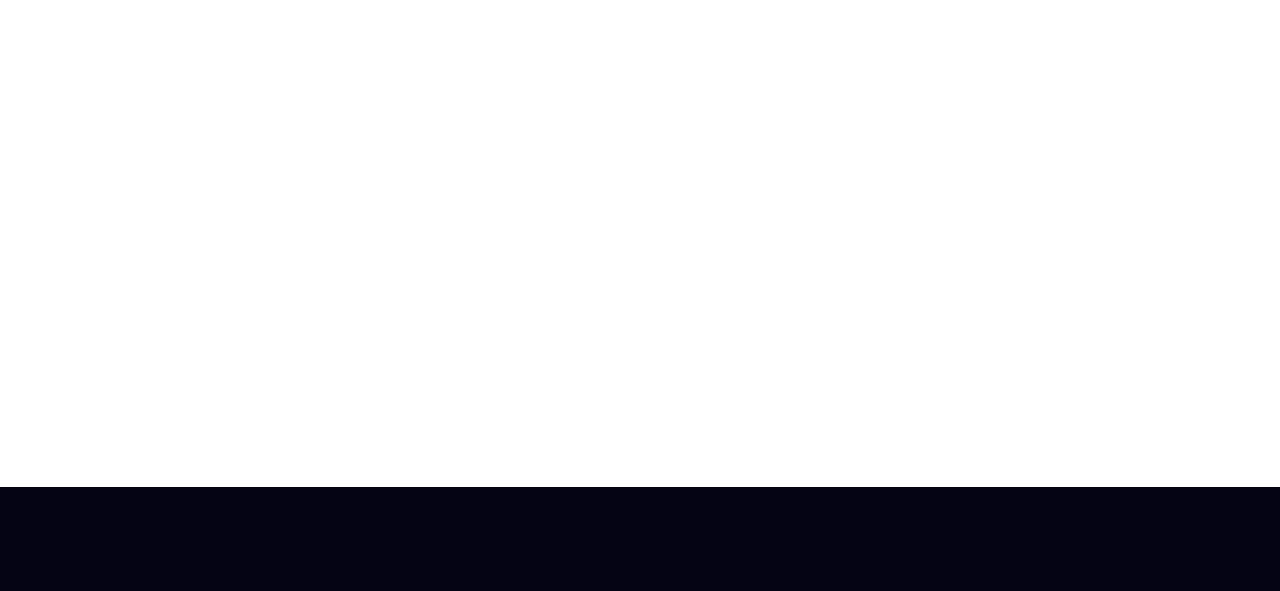
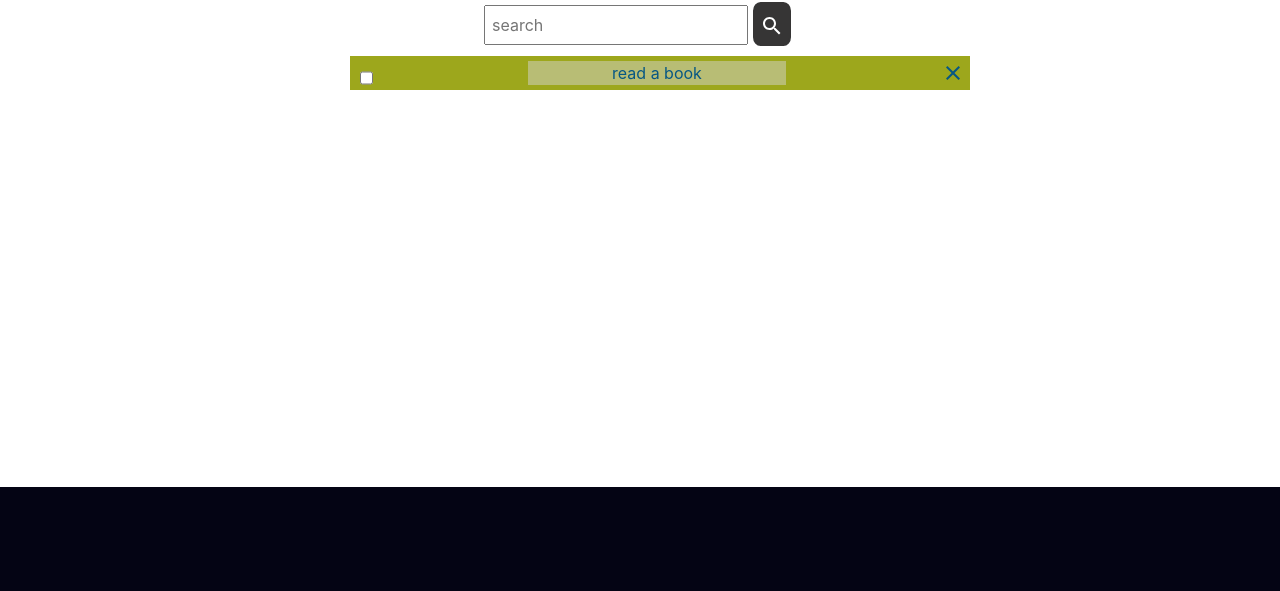
Before and after one commit to seema1311/ReactJSProject, a React app: page /todo in a window 1280 px wide. Shown: the part 209-800 px from the top of the page. Built offline with nearby package versions, Linux system fonts and the light colour scheme.

Commit message:
added todo list

```diff
--- a/package.json
+++ b/package.json
@@ -16,6 +16,7 @@
     "node-sass": "^4.14.1",
     "prop-types": "^15.7.2",
     "react": "^17.0.1",
+    "react-bootstrap": "^1.4.3",
     "react-dom": "^17.0.1",
     "react-flags": "^0.1.13",
     "react-pro-sidebar": "^0.5.0",
--- a/src/Components/HeaderAndFooter.js
+++ b/src/Components/HeaderAndFooter.js
@@ -9,6 +9,7 @@ import PersonAddIcon from '@material-ui/icons/PersonAdd';
 import AccountCircleIcon from '@material-ui/icons/AccountCircle';
 import PowerSettingsNewIcon from '@material-ui/icons/PowerSettingsNew';
 import FiberManualRecordIcon from '@material-ui/icons/FiberManualRecord';
+import ViewListIcon from '@material-ui/icons/ViewList';
 function TopFooter(props){
    const [button,setButton]=React.useState(false);
        console.log("TopFooter")
@@ -49,6 +50,7 @@ function TopFooter(props){
                               <MenuItem icon={<VisibilityIcon/>}><Link to="/users" className="links">show Users</Link></MenuItem>
                               <MenuItem icon={<PersonAddIcon/>}><Link to="/user/register" className="links">add User</Link></MenuItem>
                               <MenuItem icon={<AccountCircleIcon />}><Link to="/Profile" className="links">change Profile</Link></MenuItem>
+                              <MenuItem icon={<ViewListIcon />}><Link to="/todo" className="links">Todos</Link></MenuItem>
                               <MenuItem icon={<ExitToAppIcon/>}><Link to="/" onClick={props.onLogout} className="links">Exit</Link></MenuItem>
                             </Menu>
                           </ProSidebar>}
--- a/src/Components/Login.js
+++ b/src/Components/Login.js
@@ -1,5 +1,12 @@
 import React from 'react'
 import { Link } from 'react-router-dom';
+const hocLogin= (Componet)=>{
+     function NewFun(props){
+            const [value,setValue]=React.useState(0)
+             return (<Componet {...props} value={value}/>)
+     }
+     return NewFun
+}
 function Login(props){
         const username=React.useRef();
         const password=React.useRef();
@@ -19,7 +26,7 @@ function Login(props){
             </div>
         </div>)
 }
-export default Login
+export default hocLogin(Login)
 
 // {
             //  !this.props.valid ?<p style={{color:"red"}}>Login error !!!!</p>:<div></div>
--- a/src/Components/Main.js
+++ b/src/Components/Main.js
@@ -5,6 +5,7 @@ import Register from "./register";
 import Login from "./Login";
 import Home from "./home"
 import Photo from "./photos";
+import Todo from "./todo";
 import {_photos} from "../data/photo"
 import def from "../photos/default.png";
 import ErrorBoundary from './error'
@@ -90,16 +91,21 @@ function userLogin(user,pass){
                 <Suspense fallback={<div>Loading....</div>}>
                 <CounterContext.Provider value={
                      {
-                             count,
+                             count:count,
                              increment:()=>setCount(count+1)
-                     }
-                }>
+                     } }
+
+                >
                 <Users onGetUsers={getuser}  {...props}/>
                 </CounterContext.Provider>
                 </Suspense>
 
                )}/>
+               <Route exact path ="/todo" render= {({history})=> (
 
+                <Todo />
+
+                )}/>
              <div className="footer"></div>
              </ErrorBoundary>
              </div>)
--- a/src/Components/Pagination.js
+++ b/src/Components/Pagination.js
@@ -77,7 +77,6 @@ function Pagination(props) {
       const totalPages1 = totalPages;
       const currentPage1 = currentPage;
       const pageNeighbours1 = pageNeighbours;
-
       const totalNumbers = (pageNeighbours1 * 2) + 3;
       const totalBlocks = totalNumbers + 2;
 
@@ -119,7 +118,7 @@ function Pagination(props) {
 
       return(
           <Fragment>
-          { console.log("HOC "+JSON.stringify(props))}
+          { console.log("HOC "+(props.value.increment))}
             <nav aria-label="Countries Pagination">
               <ul className="pagination">
 
@@ -164,7 +163,9 @@ Pagination.propTypes = {
   totalRecords: PropTypes.number.isRequired,
   pageLimit: PropTypes.number,
   pageNeighbours: PropTypes.number,
-  onPageChanged: PropTypes.func
+  onPageChanged: PropTypes.func,
+  count: PropTypes.number,
+  increment:PropTypes.func
 };
 
 export default withCounter(React.memo(Pagination));
--- /dev/null
+++ b/src/Components/todo.js
@@ -0,0 +1,100 @@
+import React, {Component, useEffect} from 'react';
+import Button from 'react-bootstrap/Button';
+import ClearIcon from '@material-ui/icons/Clear';
+import SearchIcon from '@material-ui/icons/Search';
+function Todo(props){
+const [list, setList]=React.useState([{id:1,value:"read a book",checked:false}])
+const [add,setAdd]=React.useState(false)
+const [searchList,setSearchList]=React.useState(list)
+const item=React.useRef("")
+
+const addItem = (evt)=>{
+	console.log("addItem")
+	evt.preventDefault();
+	const input=item.current.value;
+	if(input !== '' ){
+		const li = list.filter((item)=>item.value.toLowerCase().startsWith(input.toLowerCase()))
+        if(li.length===0){
+	    const userInput = {
+		id : Math.random(),
+		value : input,
+		checked: false
+	    };
+		setList([...list,userInput])
+		setAdd(true)
+        }
+	else {
+		   setSearchList(li)
+		   setAdd(false)
+	     }
+	}
+	evt.target.elements.text.value=""
+}
+
+const updateList=()=> {
+	console.log("update")
+	setAdd(false)
+	const input=item.current.value;
+	if(input==="")
+	setSearchList(list)
+	else
+	{
+     const li = list.filter((item)=>item.value.toLowerCase().startsWith(input.toLowerCase()))
+	setSearchList(li)
+	}
+}
+
+// const handleCheck=(index) =>{
+
+// 	const li = [...list];
+// 	li[index].checked=!li[index].checked
+// 	const status=li[index].checked
+// 	setList(li)
+// 	if(status===true)
+// 	document.getElementById(index).style.textDecoration="line-through"
+// 	else
+// 	document.getElementById(index).style.textDecoration="none"
+// }
+
+const deleteItem=(key)=>{
+	setList((pre)=>pre.filter(item => item.id !=key))
+	setSearchList((pre)=>pre.filter(item => item.id !=key))
+	console.log("delete"+ JSON.stringify(list))
+}
+	return(  <div className="todo">
+             <h1>TODO LIST</h1>
+
+		     <form onSubmit={addItem}>
+             <input placeholder="search" name="text" ref={item} onChange={(evt)=>{evt.preventDefault();updateList()}}/>
+             <button
+			 variant="dark"
+			 size="lg"
+			 >
+			  <SearchIcon/>
+			</button>
+		</form>
+
+
+		<ul>
+		{add  && list.map(((item,index)=><div className="toList">
+		 <input type="checkbox" className="check" />
+		 <li id={`${index}`} key={index}>{item.value}</li>
+		 <ClearIcon className="clearIcon" onClick={(evt)=>{deleteItem(item.id)}}/>
+		 </div>))
+		}
+        {!add && searchList.map(((item,index)=><div className="toList">
+		<input type="checkbox" className="check" />
+		<li id={`${index}`} key={index}>{item.value}</li>
+		<ClearIcon className="clearIcon" onClick={(evt)=>{ deleteItem(item.id)}}/>
+		</div>))
+       }
+
+        </ul>
+
+        </div>)
+
+
+}
+
+export default Todo;
+//onChange={(evt)=>{evt.preventDefault(); handleCheck(`${index}`)}}
--- a/src/Components/users.js
+++ b/src/Components/users.js
@@ -42,7 +42,8 @@ function Users(props){
             off=offset;
             lim=pageLimit;
             props.requestApiUsers(offset,pageLimit)
-          },[page,user,update,button,show])
+            console.log("onpageChanged")
+          },[])
 
         function handleShowUser(){
                 console.log("show user "+show)
@@ -63,7 +64,7 @@ function Users(props){
             <button  onClick={handleShowUser}>{button}</button></div>
             {show && <div className="product-display">
             <div className="pages">
-            <Pagination currPage={page} totalRecords={50} pageLimit={5} pageNeighbours={1} onPageChanged={(data)=>{onPageChanged(data)}} />
+            <Pagination currPage={page} totalRecords={50} pageLimit={5} pageNeighbours={1} onPageChanged={onPageChanged} />
             </div>
                 <table>
                 <thead>
--- a/src/styles/stylesheet.css
+++ b/src/styles/stylesheet.css
@@ -294,7 +294,7 @@ text-align: center;
 
 .pagination{
 
-  position: fixed;
+ position: fixed;
  margin-bottom: 100px;
  margin-top:280px;
  background-color: red;
@@ -320,7 +320,6 @@ table{
   margin-top: 200px;
 
 }
-
 
 td{
   border: 1px black;
@@ -433,3 +432,57 @@ tbody{
   margin-left: 170px;
 
 }
+.todo{
+  width: 100%;
+  margin-top: 150px;
+  text-align: center;
+}
+.todo input{
+  padding: 6px;
+  text-align: left;
+}
+.todo button{
+  background-color: #363535;
+  color: white;
+  border-color:  #363535;
+  border-radius: 20%;
+  margin: 5px;
+  padding-left: 5px;
+  padding-right: 5px;
+}
+.todo li{
+  width: 300px;
+  color: #065784;
+  background-color: #b8bd75;
+  margin: 5px;
+  margin-left: 25%;
+  margin-right: 25%;
+}
+.todo li input{
+  text-align: left;
+  background-color: aqua;
+}
+.toList{
+  width: 50%;
+  color: #065784;
+  background-color: #9da71c;
+  margin: 5px;
+  margin-left: 25%;
+  margin-right: 25%;
+  display: flex;
+  list-style-type:none;
+}
+.toList input{
+  font-size: large;
+  padding: 5px;
+  margin-top:10px;
+  margin-left: 10px;
+}
+.clearIcon{
+ margin-top: 5px;
+ margin-right: 5px ;
+}
+
+.check:checked + li {
+  text-decoration: line-through;
+}
```
Also changed, not shown: src/db.json (+27 -9 lines), 2 other files.
